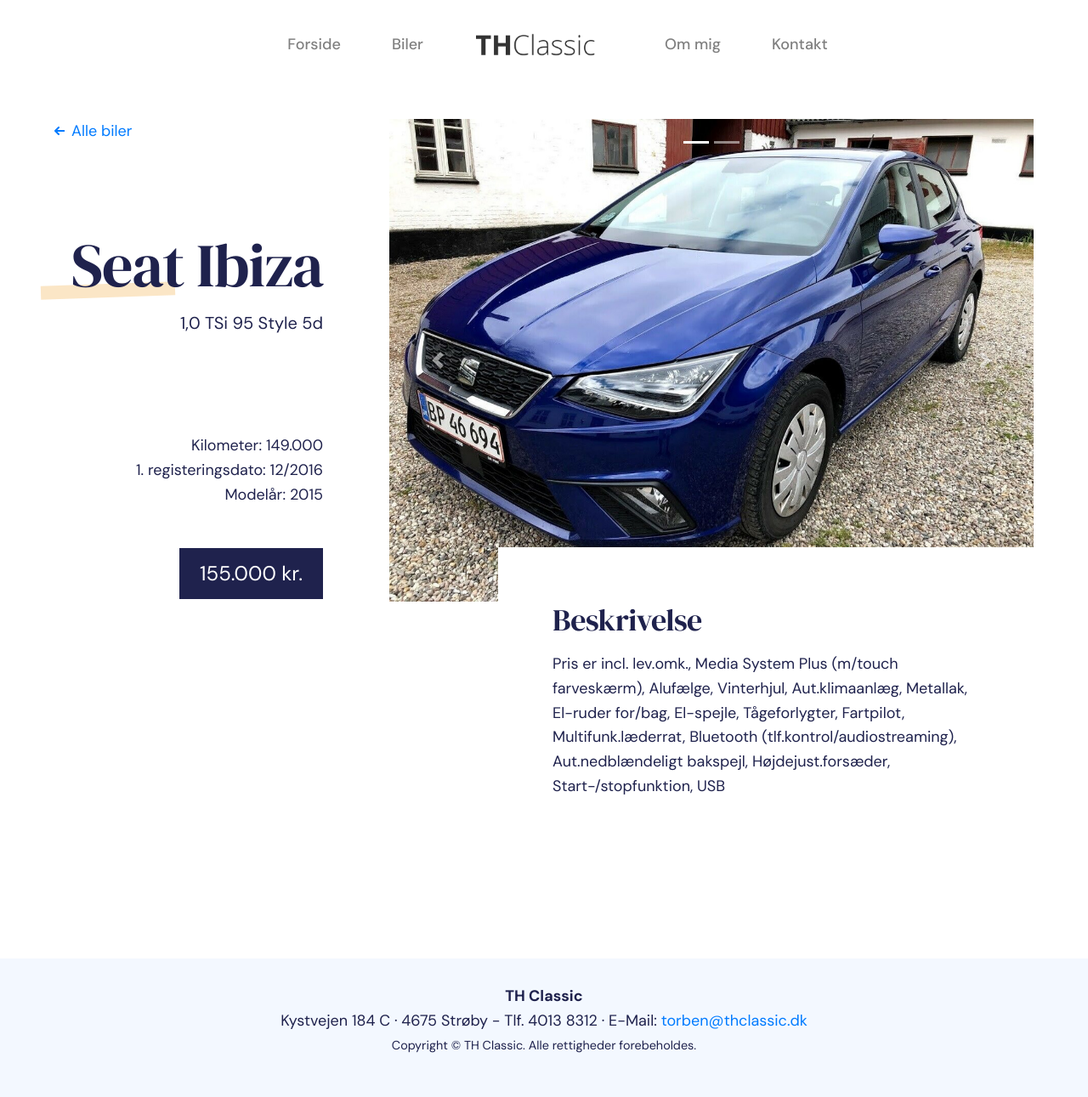
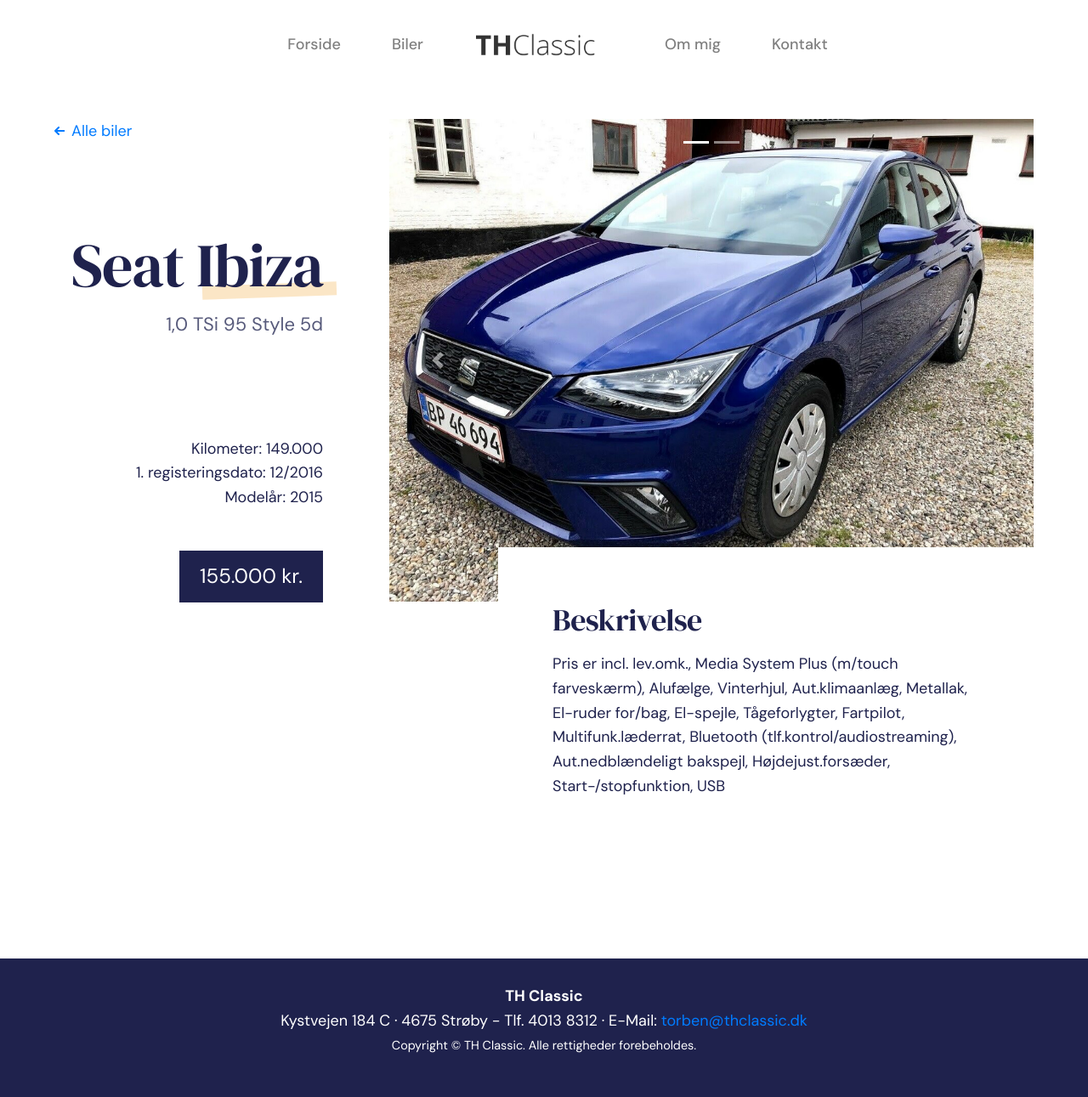
Before and after one commit to aakjaer/thclassic, a Jekyll site: the page built from _cars/seat-ibiza.md, in a window 1280 px wide. Shown: the whole page at 85% size. Built offline with Jekyll 4.4.1, drawn with Linux system fonts in a browser that asks for light colours.

Commit message:
Color and text size adjustments

```diff
--- a/_layouts/view-car.html
+++ b/_layouts/view-car.html
@@ -14,7 +14,7 @@
 
                 <div class="intro text-right mr-5">
                     <h1 class="car-title display-2 mb-2">{{ page.title }}</h1>
-                    <p class="lead">{{ page.model_details }}</p>
+                    <p class="lead text-muted">{{ page.model_details }}</p>
                 </div>
 
                 <ul class="list-unstyled text-right mr-5">
--- a/assets/scss/base.scss
+++ b/assets/scss/base.scss
@@ -38,7 +38,8 @@
 footer {
     margin-top: 4em;
     padding: 30px 0;
-    background: var(--light);
+    color: var(--white);
+    background: var(--darker);
     text-align: center;
 
     @media (min-width: 768px) {
@@ -160,6 +161,8 @@
 }
 
 .lead {
+    font-size: 1.375rem;
+    font-weight: 300;
     line-height: 1.75em;
 }
 
@@ -239,7 +242,7 @@
         position: absolute;
         z-index: -1;
         display: block;
-        left: -1rem;
+        right: -1rem;
         top: 75%;
         height: 1rem;
         width: 50%;
```
